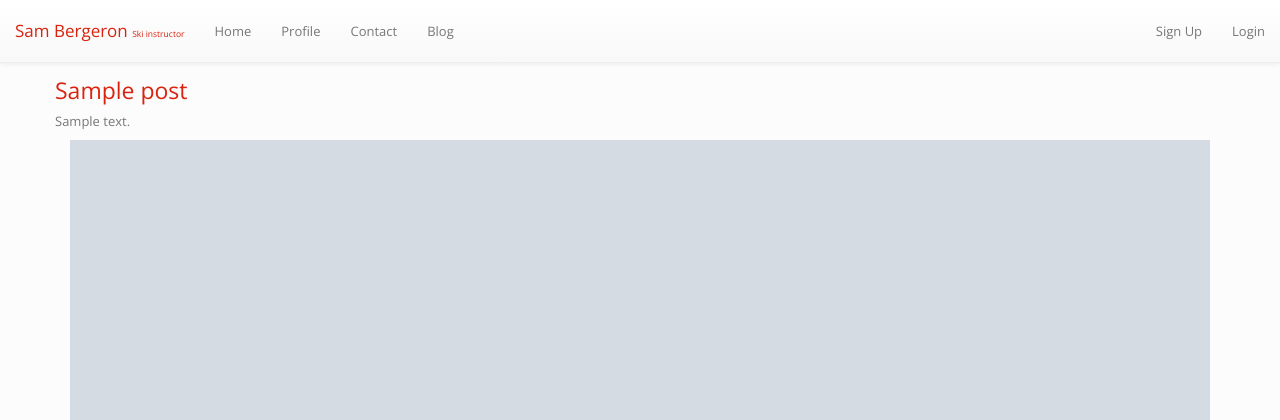
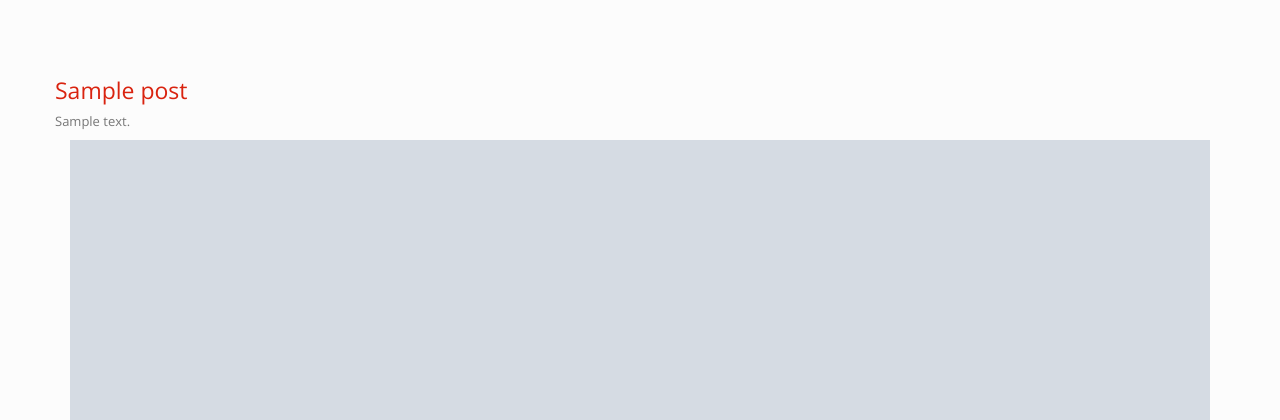
Before and after one commit to SamBergeron/instructor-website, a Django app: a page that uses instructor_website/templates/_layouts/header.html in a window 1280 px wide. Shown: the top 420 px of the page. Run offline with Django 3.2, Linux system fonts and the light colour scheme; tables that the repository leaves empty hold one stand-in row (values such as "Sample post"); grey boxes marked "Sample" are stand-in pictures; some libraries are stand-ins or nearby versions.

Commit message:
navbar template, added support for storages

```diff
--- a/instructor_website/settings/base.py
+++ b/instructor_website/settings/base.py
@@ -57,6 +57,7 @@ DJANGO_APPS = (
 THIRD_PARTY_APPS = (
 
     'south',
+    'storages',
 )
 
 LOCAL_APPS = (
@@ -115,7 +116,7 @@ STATICFILES_DIRS = (
 
 # Media files (for uploading files and images)
 
-MEDIA_ROOT = root("..""..", "media")
+MEDIA_ROOT = root("..", "..", "media")
 
 MEDIA_URL = '/media/'
 
--- a/instructor_website/templates/_layouts/header.html
+++ b/instructor_website/templates/_layouts/header.html
@@ -45,45 +45,4 @@
     </style>
 </head>
 
-{% block navbarblock %}
-    <div class="navbar-wrapper">
-        <nav class="navbar navbar-fixed-top navbar-default" role="navigation" id="mainNavbarId">
-            <div class="container-fluid">
-                <div class="navbar-header">
-                    <button type="button" class="navbar-toggle" data-toggle="collapse" data-target="navbar-collapse-id">
-                        <span class="sr-only">Toggle navigation</span>
-                        <span class="icon-bar"></span>
-                        <span class="icon-bar"></span>
-                        <span class="icon-bar"></span>
-                    </button>
-                    <p><a class="navbar-brand" href="#">Sam Bergeron
-                    <extra-small>Ski instructor</extra-small></a>
-                    </p>
-                </div>
-
-                <div class="collapse navbar-collapse" id="navbar-collapse-id">
-                    <ul class="nav navbar-nav">
-                        <li class=""><a href="{% block homeLink %}{%endblock%}">Home</a>
-                        </li>
-                        <li><a href="{% block profileLink %}{%endblock%}">Profile</a>
-                        </li>
-                        <li><a href="{% block contactLink %}{%endblock%}">Contact</a>
-                        </li>
-                        <li><a href="{% block blogLink %}{%endblock%}">Blog</a>
-                        </li>
-                    </ul>
-                    <ul class="nav navbar-nav navbar-right">
-                        <!-- Link for login and signup -->
-                        <li>
-                            <a href="">Sign Up</a>
-                        </li>
-                        <li><a href="">Login</a></li>
-                    </ul>
-                    <!-- /.nav -->
-                </div>
-            </div>
-        </nav>
-    </div>
-{% endblock %}
-
 {% block content %}{% endblock %}
--- a/instructor_website/templates/blog.html
+++ b/instructor_website/templates/blog.html
@@ -9,6 +9,8 @@
 
 {% block content %}
 <body data-spy="affix" data-offset="60" data-offset-bottom="200">
+
+    {% include "_layouts/navbar.html" %}
 
     <div class="container container-fluid">
 
--- a/requirements.txt
+++ b/requirements.txt
@@ -6,3 +6,4 @@ dj-database-url==0.3.0
 South==1.0
 dj-static==0.0.6
 Pillow==2.3.0
+django-storages==1.1.8
```
Also changed, not shown: instructor_website/templates/_layouts/navbar.html (added, +38 -0 lines), instructor_website/templates/home.html (+1 -8 lines).
